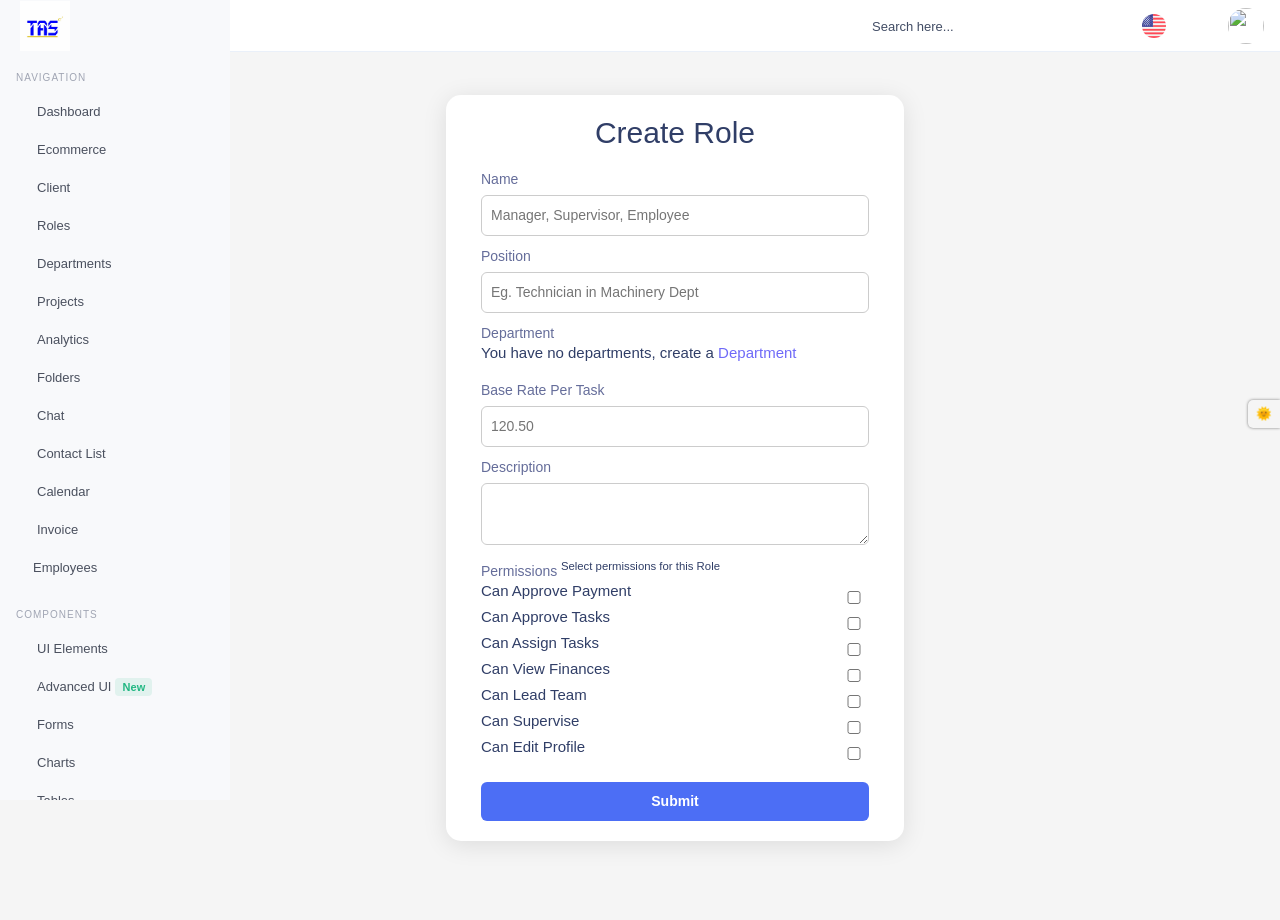
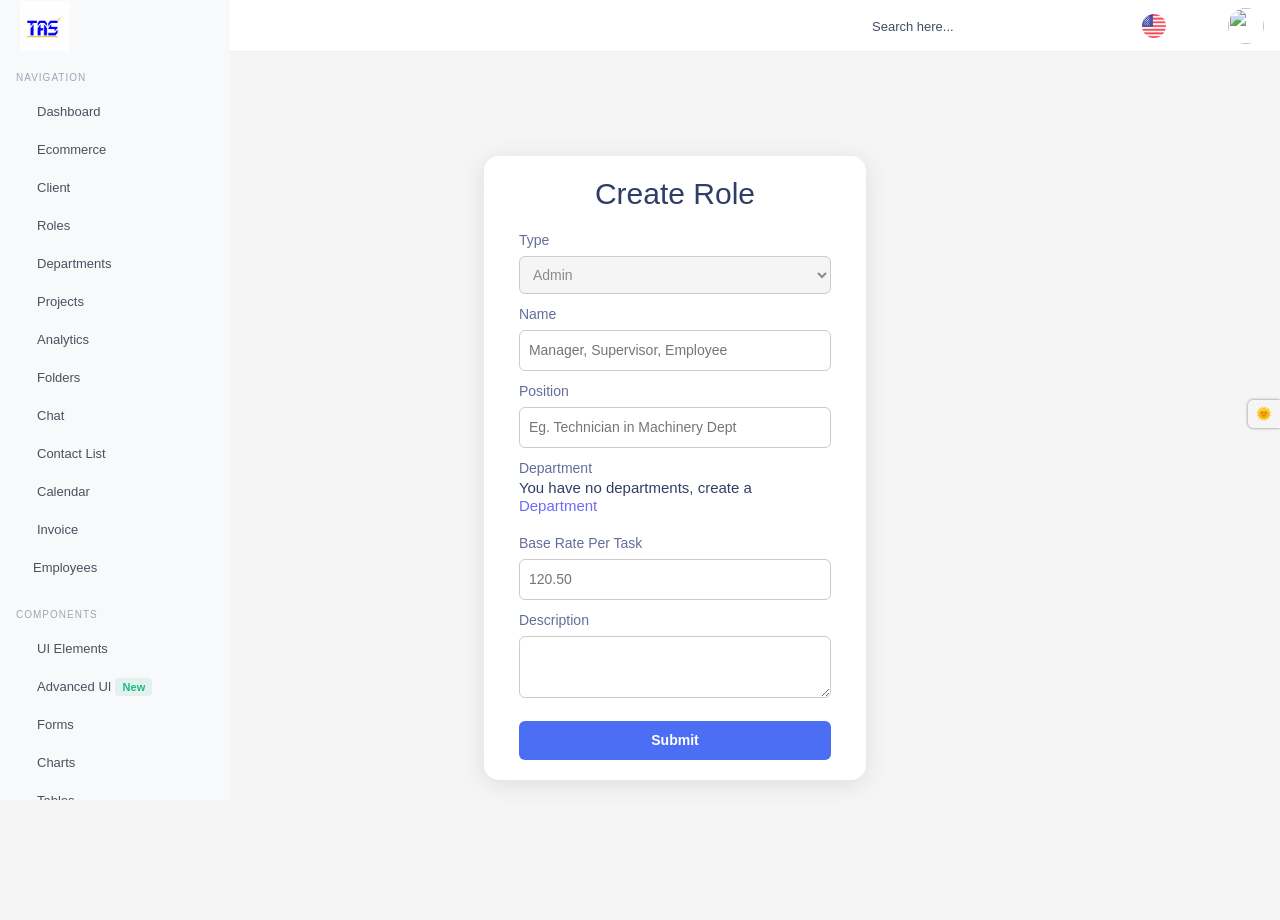
Before and after one commit to Whit2776/ProdUp, a Django app: template templates/dashboard/roles-create-role.html in a window 1280 px wide. Run offline with Django 3.2, Linux system fonts and the light colour scheme; the template is opened without the code that fills it, so the values that code supplies are empty; some libraries are stand-ins or nearby versions.

Commit message:
Removed Persmissions from form

```diff
--- a/templates/dashboard/roles-create-role.html
+++ b/templates/dashboard/roles-create-role.html
@@ -130,6 +130,11 @@
               <form id="roleForm" method='post'>
                 {% csrf_token %}
                 <h2>Create Role</h2>
+                <label>Type</label>
+                <select name="type" class="select-form">
+                  <option value="Admin">Admin</option>
+                  <option value="Staff">Staff</option>
+                </select>
 
                 <label>Name</label>
                 <input type="text" required placeholder="Manager, Supervisor, Employee" name = 'name'>
@@ -154,37 +159,6 @@
                 <label>Description</label>
                 <textarea required name='description'></textarea>
 
-                <label for="">Permissions</label> <small>Select permissions for this Role</small>
-                <div class="permission-container">
-                  <h5>Can Approve Payment</h5>
-                  <input class='check-box' type="checkbox" name="can_approve_payments" id="">
-                </div>
-                <div class="permission-container">
-                  <h5>Can Approve Tasks</h5>
-                  <input class='check-box' type="checkbox" name="can_approve_tasks" id="">
-                </div>
-                <div class="permission-container">
-                  <h5>Can Assign Tasks</h5>
-                  <input class='check-box' type="checkbox" name="can_assign_tasks" id="">
-                </div>
-                <div class="permission-container">
-                  <h5>Can View Finances</h5>
-                  <input class='check-box' type="checkbox" name="can_view_finances" id="">
-                </div>
-                <div class="permission-container">
-                  <h5>Can Lead Team</h5>
-                  <input class='check-box' type="checkbox" name="can_lead_team" id="">
-                </div>
-                <div class="permission-container">
-                  <h5>Can Supervise</h5>
-                  <input class='check-box' type="checkbox" name="can_supervise" id="">
-                </div>
-
-                <div class="permission-container">
-                  <h5>Can Edit Profile</h5>
-                  <input class='check-box' type="checkbox" name="can_edit_profile" id="">
-                </div>
-
                 <button type="submit">Submit</button>
               </form>
             </div>
```
